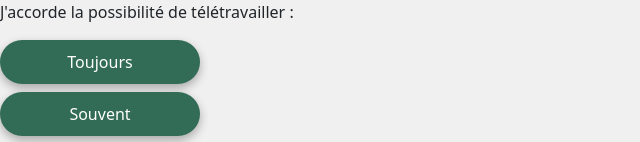
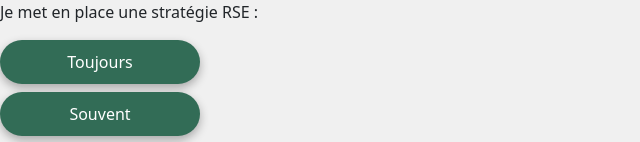
Before and after one commit to belkacem-oussama/green-percent, a React (Vite) app: page /interview in a window 1280 px wide. Shown: the top 142 px of the page, without its empty margins (0-640 px from the left). Built offline with nearby package versions, Linux system fonts and the light colour scheme.

Commit message:
display current question

```diff
--- a/src/pages/Interview.tsx
+++ b/src/pages/Interview.tsx
@@ -13,35 +13,28 @@ interface Question {
 }
 
 const Interview: React.FC = () => {
-    const [currentTheme, setCurrentTheme] = useState<number>(3)
+    const [currentTheme, setCurrentTheme] = useState<number>(0)
     const [currentQuestion, setCurrentQuestion] = useState<number>(0)
 
-    //questions
+    //themes
     const theme: Theme = survey.themes[currentTheme]
     const themeName: string = theme.name
+    const desiredTheme = survey.themes.find((theme) => theme.name === themeName)
 
-    const desiredTheme = survey.themes.find((theme) => theme.name === themeName)
-    const questionsByTheme = desiredTheme?.questions[0].question || []
-
-    console.log(questionsByTheme)
-
-    const question: Question = theme.questions[currentQuestion]
-
-    const themeQuestion = Array.isArray(question.question)
-        ? question.question[currentQuestion]
-        : question.question
+    //questions
+    const questionsByTheme: string[] = desiredTheme?.questions[0].question || []
+    const currentQuestionText = questionsByTheme[currentQuestion]
 
     //answers
-    const options = survey.themes[6].options
+    const options: string[] = survey.themes[6].options
 
     //functions
     const handleInterview = () => {}
 
     return (
         <div className="interview">
-            <p>{themeQuestion}</p>
-            {Array.isArray(question.question) &&
-                options.map((option, index) => (
+            <p>{currentQuestionText}</p>
+            {options.map((option, index) => (
                 <ButtonComponent
                     key={index}
                     text={option}
```
Lines whose indentation alone changed are shown as unchanged.
